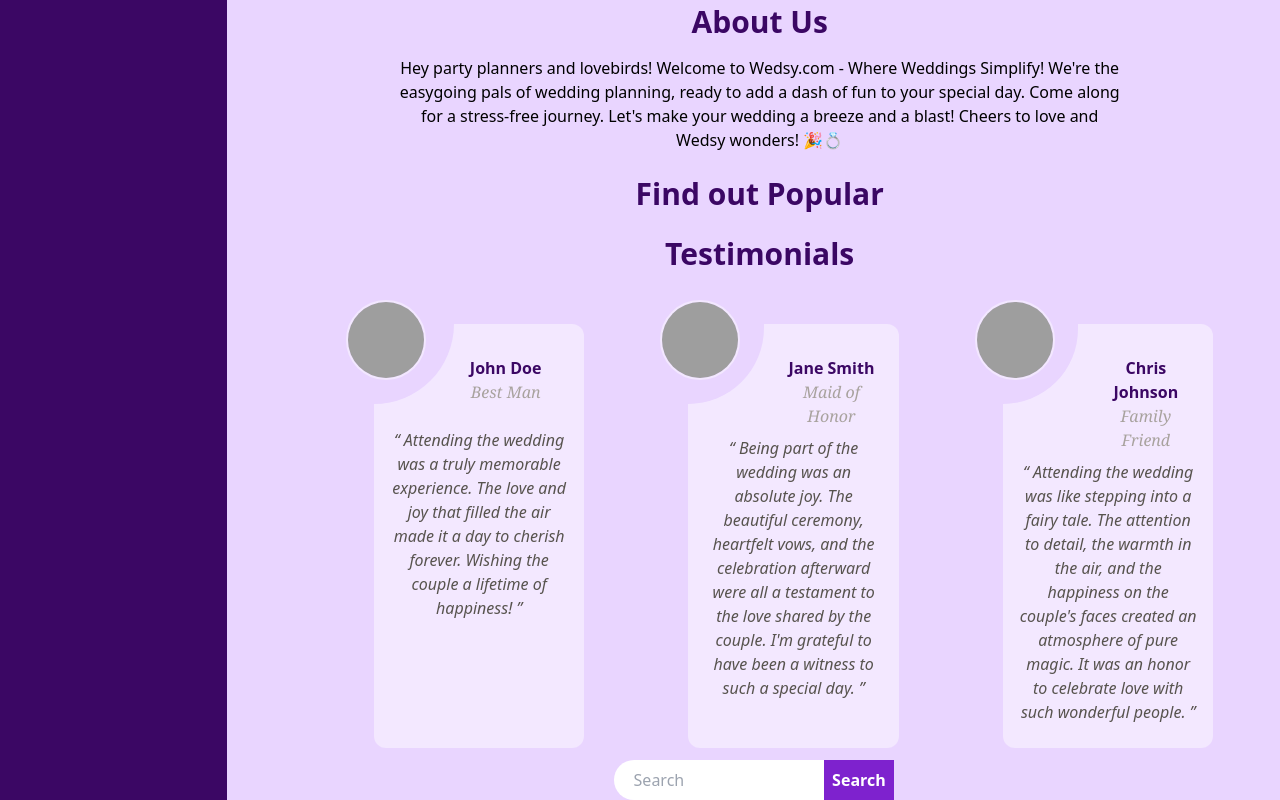
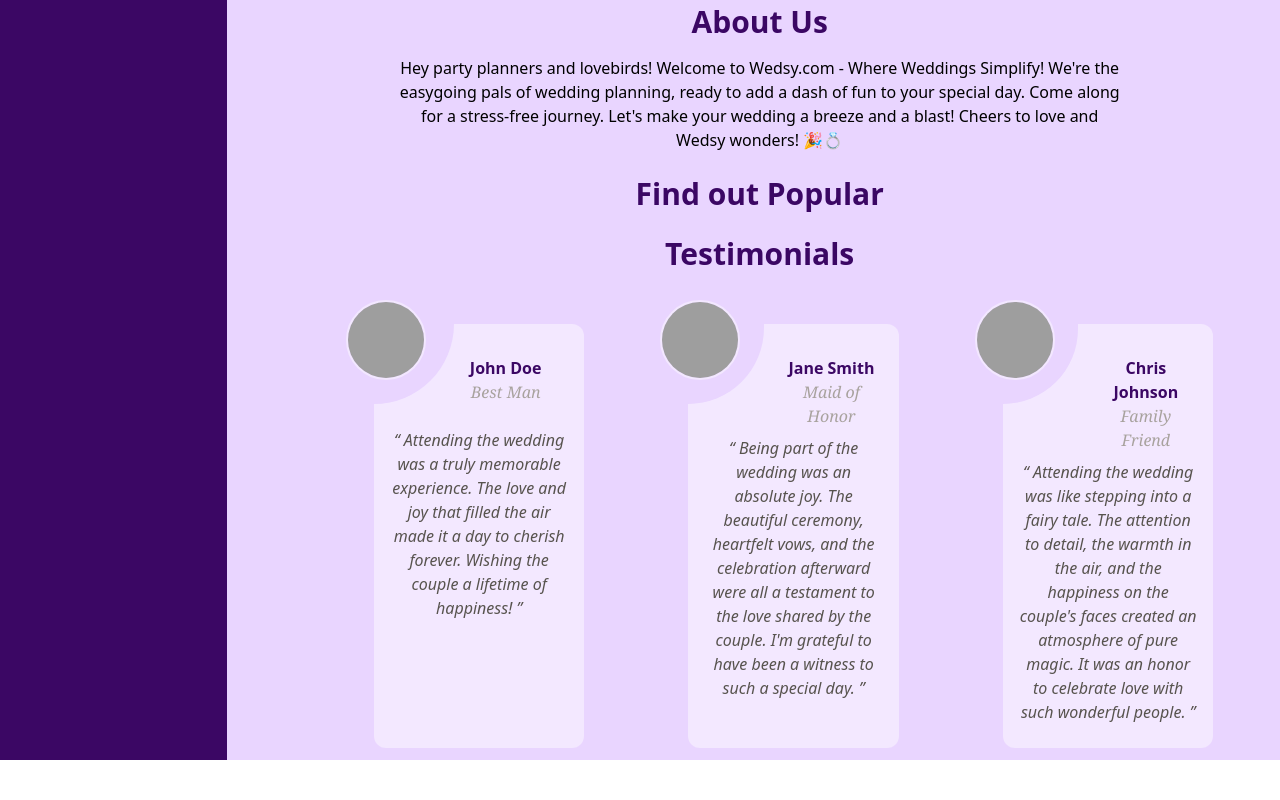
Before and after one commit to Anuprita579/Wedsy.com, a React (Create React App) app: page / in a window 1280 px wide. Shown: the part 852-1652 px from the top of the page. After the commit the page ends 1612 px from the top, so only its background shows below. Built offline with nearby package versions, Linux system fonts and the light colour scheme; grey boxes are pictures that could not be loaded.

Commit message:
updated commit

```diff
--- a/package.json
+++ b/package.json
@@ -12,6 +12,7 @@
     "@testing-library/user-event": "^13.5.0",
     "react": "^18.2.0",
     "react-dom": "^18.2.0",
+    "react-router-dom": "^6.21.1",
     "react-scripts": "5.0.1",
     "web-vitals": "^2.1.4"
   },
--- a/src/App.js
+++ b/src/App.js
@@ -1,13 +1,15 @@
+import { Outlet } from "react-router-dom"
 import Header from "./Components/Header"
 import Sidebar from "./Components/Sidebar"
-import Home from "./Components/Home"
+
+
 export default function App() {
   return (
     <div className="flex flex-col h-screen">
       <Header />
       <div className="flex flex-1">
         <Sidebar />
-        <Home />
+        <Outlet />
       </div>
 
     </div>
--- a/src/Components/Home.js
+++ b/src/Components/Home.js
@@ -2,7 +2,6 @@
 import WeddingCarousel from './WeddingCarousel'
 import Testimonials from './Testimonials';
 import { testimonials } from './Testimonials';
-import SearchBar from './SearchBar';
 
 function Home() {
   return (
@@ -29,7 +28,6 @@
 
 
       </div>
-      <SearchBar />
 
 
 
--- a/src/Components/SearchBar.js
+++ b/src/Components/SearchBar.js
@@ -1,14 +1,22 @@
 import React from 'react';
 import { useState } from 'react';
+import SearchCard from './SearchCard';
 
 function SearchBar() {
     const [searchText, setSearchText] = useState("");
   return (
     <>
-        <div className='flex justify-center align-middle'>
-            <input className='w-1/5 h-10 rounded-l-full px-5' type="text" value={searchText} placeholder='Search' onChange={(e)=>{setSearchText(e.target.value)}}/>
-            <button className='bg-purple-700 font-bold text-white px-2' >Search</button>
+        <div className='flex justify-center align-middle bg-purple-100 w-full' >
+            <input className='w-3/5 h-10 rounded-l-full px-5 mt-4 outline-purple-200' type="text" value={searchText} placeholder='Search' onChange={(e)=>{setSearchText(e.target.value)}}/>
+            <button className='bg-purple-700 font-bold text-white px-2 h-10 mt-4' >Search</button>
+            <div>
+              <SearchCard />
+            </div>
+
+
         </div>
+
+
     </>
   )
 }
--- /dev/null
+++ b/src/Components/SearchCard.js
@@ -0,0 +1,43 @@
+import React from 'react'
+
+const searchCard = [
+    {
+        title: "Photographer",
+        img_url: "https://images.unsplash.com/photo-1493863641943-9b68992a8d07?q=80&w=2058&auto=format&fit=crop&ixlib=rb-4.0.3&ixid=M3wxMjA3fDB8MHxwaG90by1wYWdlfHx8fGVufDB8fHx8fA%3D%3D"
+    },
+    {
+        title: "Florist",
+        img_url: "https://images.unsplash.com/photo-1491994336086-44f5d76dd8f2?q=80&w=1770&auto=format&fit=crop&ixlib=rb-4.0.3&ixid=M3wxMjA3fDB8MHxwaG90by1wYWdlfHx8fGVufDB8fHx8fA%3D%3D"
+    },
+    {
+        title: "Caterers",
+        img_url: "https://images.unsplash.com/photo-1414235077428-338989a2e8c0?q=80&w=1770&auto=format&fit=crop&ixlib=rb-4.0.3&ixid=M3wxMjA3fDB8MHxwaG90by1wYWdlfHx8fGVufDB8fHx8fA%3D%3D"
+    },
+    {
+        title: "Bridal Shop",
+        img_url: "https://images.unsplash.com/photo-1665783126947-8c98c7b7ac72?q=80&w=1925&auto=format&fit=crop&ixlib=rb-4.0.3&ixid=M3wxMjA3fDB8MHxwaG90by1wYWdlfHx8fGVufDB8fHx8fA%3D%3D"
+    },
+    {
+        title: "Makeup Artist",
+        img_url: "https://images.unsplash.com/photo-1621691553102-66d4ecdb1be2?q=80&w=1770&auto=format&fit=crop&ixlib=rb-4.0.3&ixid=M3wxMjA3fDB8MHxwaG90by1wYWdlfHx8fGVufDB8fHx8fA%3D%3D"
+    },
+    {
+        title: "DJ",
+        img_url: "https://images.unsplash.com/photo-1513866942102-cfdd82745c6a?q=80&w=1882&auto=format&fit=crop&ixlib=rb-4.0.3&ixid=M3wxMjA3fDB8MHxwaG90by1wYWdlfHx8fGVufDB8fHx8fA%3D%3D"
+    }
+];
+
+function SearchCard() {
+  return (
+    <>
+        <div>
+            <h1>{searchCard[0].title}</h1>
+            <img src={searchCard[0].img_url} alt={searchCard[0].title} />
+
+        </div>
+
+    </>
+  )
+}
+
+export default SearchCard
--- a/src/Components/Sidebar.js
+++ b/src/Components/Sidebar.js
@@ -4,18 +4,19 @@
 import SearchIcon from '@mui/icons-material/Search';
 import CardGiftcardIcon from '@mui/icons-material/CardGiftcard';
 import ForumIcon from '@mui/icons-material/Forum';
+import { Link } from 'react-router-dom';
 
 function Sidebar() {
   return (
     <div className='flex flex-col bg-purple-950 w-1/5 h-full'>
         <div className='flex text-2xl  mx-5 my-3 text-white'>
             <HomeIcon className='mx-4'></HomeIcon>
-            <h3>Home</h3>
+            <Link to="/"><h3>Home</h3></Link>
         </div>
 
         <div className='flex text-2xl mx-5 my-3 text-white'>
             <SearchIcon className='mx-4'></SearchIcon>
-            <h3>Search</h3>
+            <Link to="/search"><h3>Search</h3></Link>
         </div>
 
         <div className='flex text-2xl  mx-5 my-3 text-white'>
--- a/src/index.js
+++ b/src/index.js
@@ -3,11 +3,31 @@
 import './index.css';
 import App from './App';
 import reportWebVitals from './reportWebVitals';
+import { createBrowserRouter ,RouterProvider } from 'react-router-dom';
+import Home from "./Components/Home"
+import SearchBar from "./Components/SearchBar"
+
+const appRouter = createBrowserRouter([
+  {
+    path:"/",
+    element:<App />,
+    children: [
+      {
+        path: "/",
+        element:<Home />
+      },
+      {
+        path: "/search",
+        element: <SearchBar />
+      }
+    ]
+  }
+]);
 
 const root = ReactDOM.createRoot(document.getElementById('root'));
 root.render(
   <React.StrictMode>
-    <App />
+    <RouterProvider router={appRouter}/>
   </React.StrictMode>
 );
 
```
Also changed, not shown: 1 other file (tests, documents, lock files or other folders).
